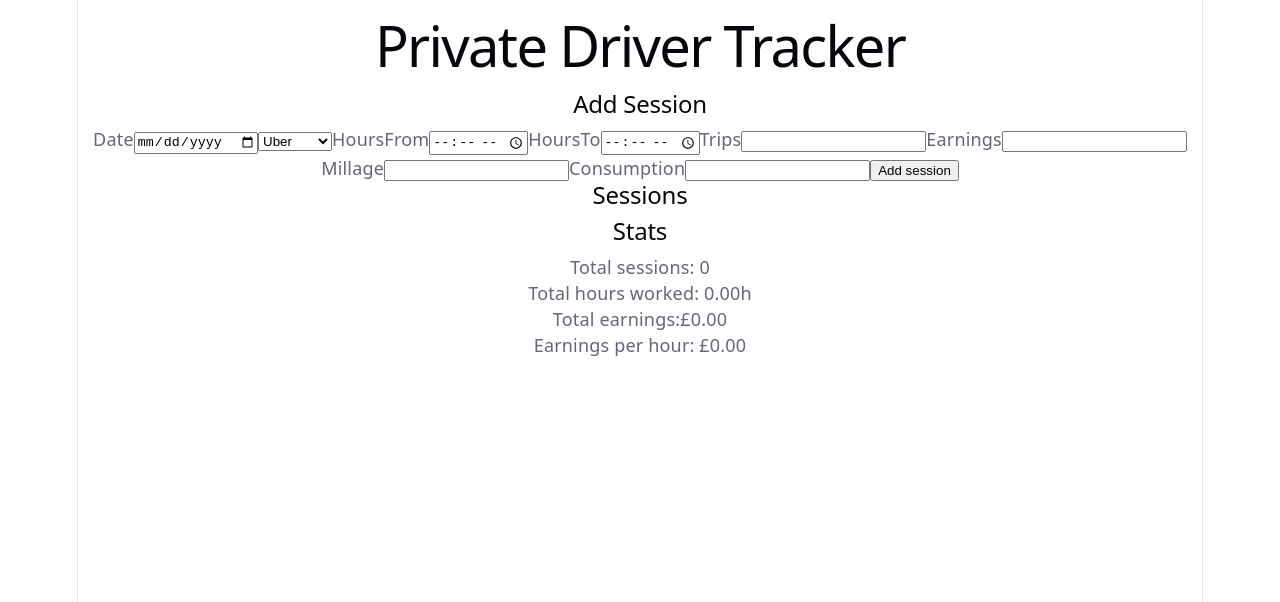
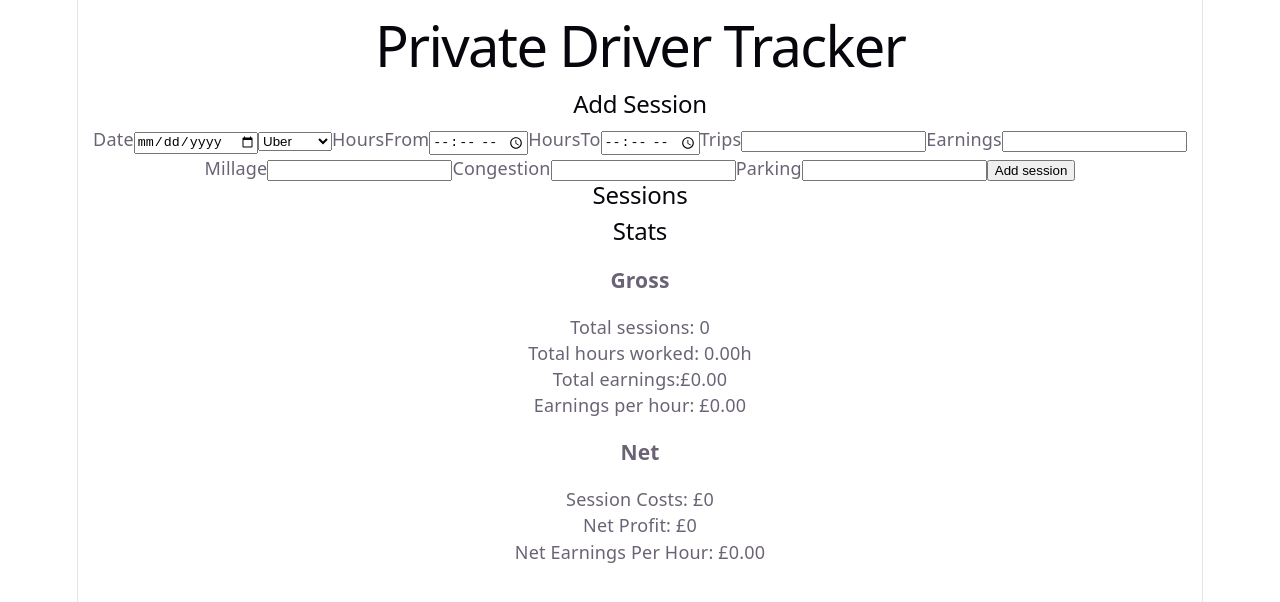
Before and after one commit to michalmzagdanski/driver-tracker, a React (Vite) app: page / in a window 1280 px wide. Shown: the top 602 px of the page. Built offline with nearby package versions, Linux system fonts and the light colour scheme.

Commit message:
feat: add session costs and net profit stats

```diff
--- a/src/App.jsx
+++ b/src/App.jsx
@@ -14,14 +14,21 @@ function App() {
   const totalEarnings = sessions.reduce((total, session) => total + Number(session.earnings), 0)
   const earningsPerHour = totalHoursWorked > 0 ? totalEarnings / totalHoursWorked : 0
   const sessionToEdit = sessions.find((session) => editingSessionId === session.id)
+  const totalSessionCosts = sessions.reduce((acc, session)=> acc + Number(session.congestion)+Number(session.parking),0)
+  const totalNetProfit = totalEarnings - totalSessionCosts
+  const netEarningsPerHour = totalHoursWorked > 0 ? totalNetProfit / totalHoursWorked : 0
   const stats = {
 
     totalSessions: sessions.length,
     totalHoursWorked,
     totalEarnings,
-    earningsPerHour
+    earningsPerHour,
+    totalSessionCosts,
+    totalNetProfit,
+    netEarningsPerHour
 
   }
+
 
   function addSession(newSession) {
     setSessions(prevSessions => [...prevSessions, newSession])
--- a/src/components/EditSessionForm.jsx
+++ b/src/components/EditSessionForm.jsx
@@ -34,8 +34,10 @@ function EditSessionForm({ updateSession, sessionToEdit }) {
             <input type="number" value={editingSession.earnings} name="earnings" onChange={handleChange} />
             <label>Millage</label>
             <input type="number" value={editingSession.millage} name="millage" onChange={handleChange} />
-            <label>Consumption</label>
-            <input type="number" value={editingSession.consumption} name="consumption" onChange={handleChange} />
+            <label>Congestion</label>
+            <input type="number" value={editingSession.congestion} name="congestion" onChange={handleChange} />
+            <label>Parking</label>
+            <input type="number" value={editingSession.parking} name="parking" onChange={handleChange}/>
             <button onClick={handleSave}>Save</button>
         </div>
     )
--- a/src/components/SessionForm.jsx
+++ b/src/components/SessionForm.jsx
@@ -10,7 +10,8 @@ function SessionForm({ onAddSession }) {
         trips: '',
         earnings: '',
         millage: '',
-        consumption: ''
+        congestion: "",
+        parking: ""
 
     })
     function handleChange(e) {
@@ -20,7 +21,7 @@ function SessionForm({ onAddSession }) {
         })
     }
     function addSession() {
-        if (!formData.hoursFrom || !formData.hoursTo || !formData.date || !formData.earnings) {
+        if (!formData.hoursFrom || !formData.hoursTo || !formData.date || !formData.earnings || !formData.millage || !formData.congestion || !formData.parking) {
             return;
         }
         const newSession = {
@@ -37,7 +38,8 @@ function SessionForm({ onAddSession }) {
             trips: "",
             earnings: "",
             millage: "",
-            consumption: ""
+            congestion: "",
+            parking: ""
         });
     }
 
@@ -61,8 +63,10 @@ function SessionForm({ onAddSession }) {
             <input type="number" value={formData.earnings} name="earnings" onChange={handleChange} />
             <label>Millage</label>
             <input type="number" value={formData.millage} name="millage" onChange={handleChange} />
-            <label>Consumption</label>
-            <input type="number" value={formData.consumption} name="consumption" onChange={handleChange} />
+            <label>Congestion</label>
+            <input type="number" value={formData.congestion} name="congestion" onChange={handleChange} />
+            <label>Parking</label>
+            <input type="number" value={formData.parking} name="parking" onChange={handleChange}/>
             <button onClick={addSession}>Add session</button>
 
 
--- a/src/components/Stats.jsx
+++ b/src/components/Stats.jsx
@@ -1,14 +1,18 @@
 
-function Stats ({stats}) {
+function Stats({ stats }) {
     return (
-    <div>
-        <h2>Stats</h2>
+        <div>
+            <h2>Stats</h2>
+            <h3>Gross</h3>
             <p>Total sessions: {stats.totalSessions}</p>
             <p>Total hours worked: {stats.totalHoursWorked.toFixed(2)}h</p>
             <p>Total earnings:£{stats.totalEarnings.toFixed(2)}</p>
             <p>Earnings per hour: £{stats.earningsPerHour.toFixed(2)}</p>
-
-    </div>)
+            <h3>Net</h3>
+            <p>Session Costs: £{stats.totalSessionCosts}</p>
+            <p>Net Profit: £{stats.totalNetProfit}</p>
+            <p>Net Earnings Per Hour: £{stats.netEarningsPerHour.toFixed(2)}</p>
+        </div>)
 }
 
 
```
Also changed, not shown: 1 other file (tests, documents, lock files or other folders).
